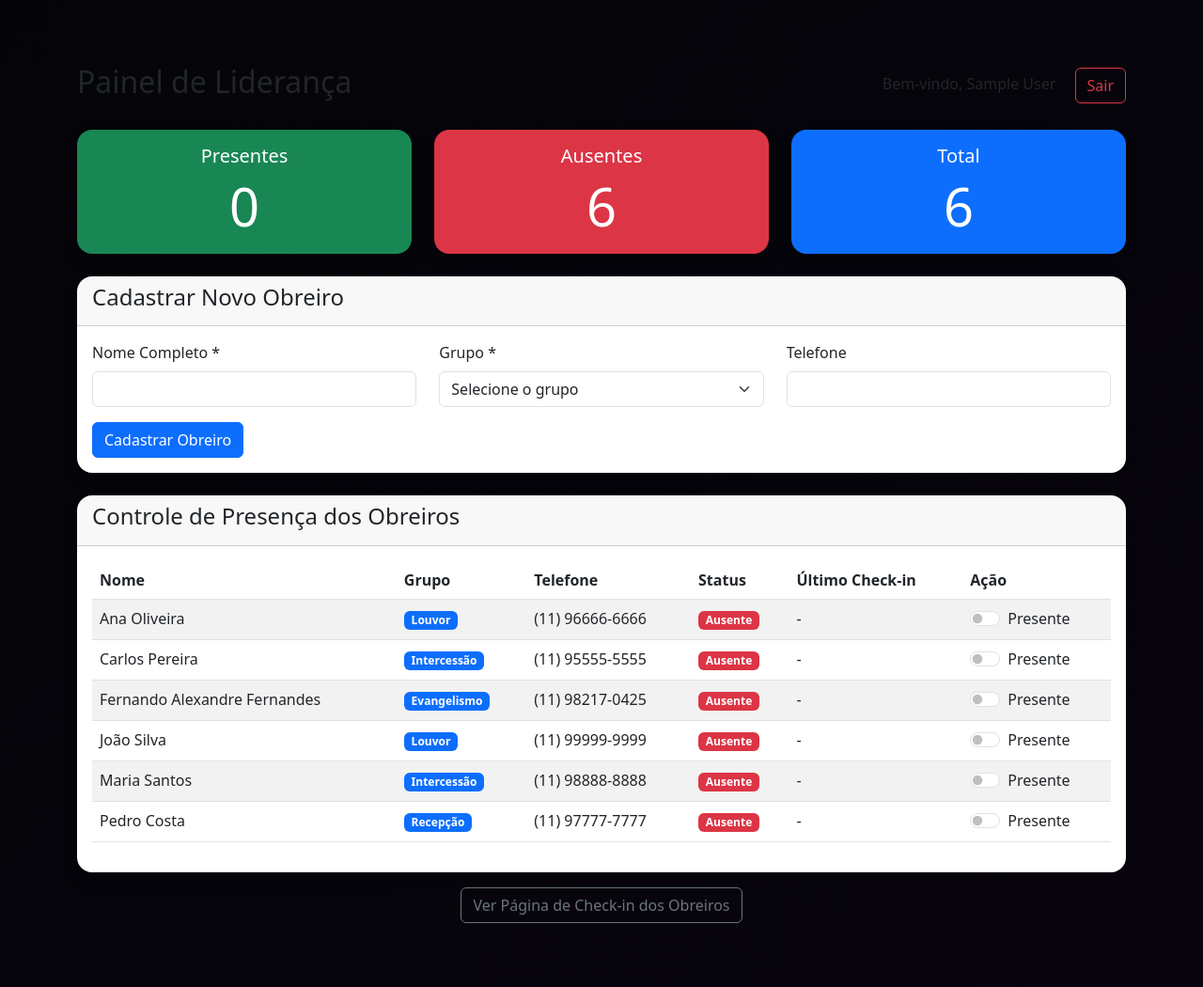
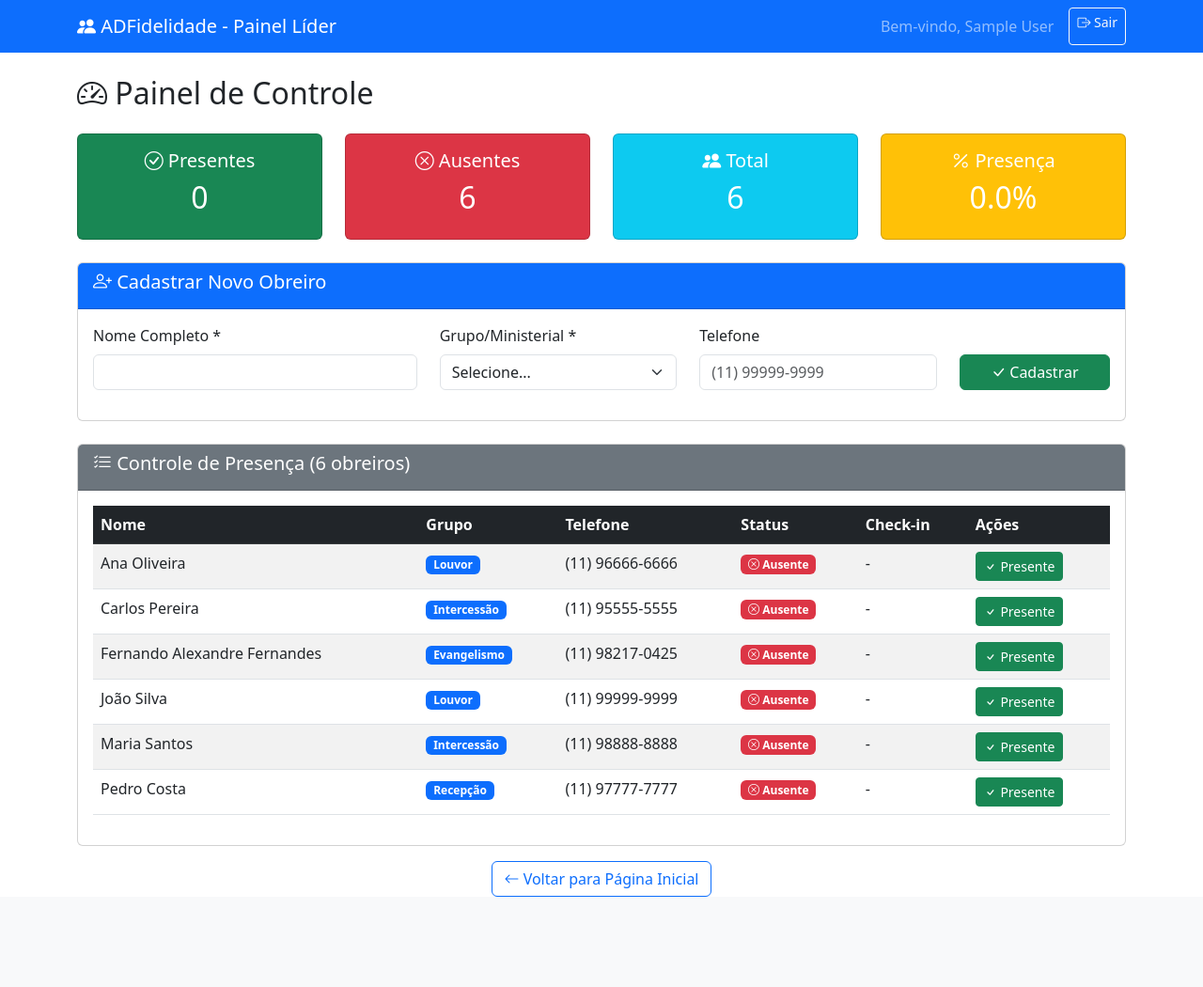
Before and after one commit to fe-22/sistema-checkin-adfidelidade, a Flask app: page /painel_lider in a window 1280 px wide. Shown: the whole page at 94% size. After the commit the page ends 954 px from the top, so only its background shows below. Run offline with Flask 3, Linux system fonts and the light colour scheme; the visitor is signed in with stand-in values (Sample User, id 1); some libraries are stand-ins or nearby versions.

Commit message:
Adiciona formulário de cadastro de obreiros no painel do líder

```diff
--- a/templates/painel_lider.html
+++ b/templates/painel_lider.html
@@ -1,61 +1,104 @@
-{% extends "base.html" %}
-
-{% block content %}
-<div class="d-flex justify-content-between align-items-center mb-4">
-    <h2>Painel de Liderança</h2>
-    <div>
-        <span class="me-3">Bem-vindo, {{ session.usuario_nome }}</span>
-        <a href="{{ url_for('logout') }}" class="btn btn-outline-danger">Sair</a>
+<!DOCTYPE html>
+<html lang="pt-BR">
+<head>
+    <meta charset="UTF-8">
+    <meta name="viewport" content="width=device-width, initial-scale=1.0">
+    <title>Painel Líder - ADFidelidade</title>
+    <link href="https://cdn.jsdelivr.net/npm/bootstrap@5.3.0/dist/css/bootstrap.min.css" rel="stylesheet">
+    <link href="https://cdn.jsdelivr.net/npm/bootstrap-icons@1.10.0/font/bootstrap-icons.css" rel="stylesheet">
+    <style>
+        .card-dashboard {
+            transition: transform 0.2s;
+        }
+        .card-dashboard:hover {
+            transform: translateY(-5px);
+        }
+    </style>
+</head>
+<body>
+    <nav class="navbar navbar-expand-lg navbar-dark bg-primary">
+        <div class="container">
+            <a class="navbar-brand" href="#">
+                <i class="bi bi-people-fill"></i> ADFidelidade - Painel Líder
+            </a>
+            <div class="navbar-nav ms-auto">
+                <span class="navbar-text me-3">Bem-vindo, {{ session.usuario_nome }}</span>
+                <a class="btn btn-outline-light btn-sm" href="{{ url_for('logout') }}">
+                    <i class="bi bi-box-arrow-right"></i> Sair
+                </a>
             </div>
         </div>
+    </nav>
 
-<!-- Estatísticas -->
+    <div class="container mt-4">
+        <h2 class="mb-4"><i class="bi bi-speedometer2"></i> Painel de Controle</h2>
+
+        {% with messages = get_flashed_messages(with_categories=true) %}
+            {% if messages %}
+                {% for category, message in messages %}
+                    <div class="alert alert-{{ 'danger' if category == 'error' else category }} alert-dismissible fade show">
+                        {{ message }}
+                        <button type="button" class="btn-close" data-bs-dismiss="alert"></button>
+                    </div>
+                {% endfor %}
+            {% endif %}
+        {% endwith %}
+
+        <!-- Cards de Estatísticas -->
         <div class="row mb-4">
-    <div class="col-md-4">
-        <div class="card text-white bg-success text-center">
-            <div class="card-body">
-                <h5 class="card-title">Presentes</h5>
-                <p class="card-text display-4">{{ total_presentes }}</p>
+            <div class="col-md-3">
+                <div class="card text-white bg-success card-dashboard">
+                    <div class="card-body text-center">
+                        <h5><i class="bi bi-check-circle"></i> Presentes</h5>
+                        <h2>{{ total_presentes }}</h2>
                     </div>
                 </div>
             </div>
-    <div class="col-md-4">
-        <div class="card text-white bg-danger text-center">
-            <div class="card-body">
-                <h5 class="card-title">Ausentes</h5>
-                <p class="card-text display-4">{{ total_ausentes }}</p>
+            <div class="col-md-3">
+                <div class="card text-white bg-danger card-dashboard">
+                    <div class="card-body text-center">
+                        <h5><i class="bi bi-x-circle"></i> Ausentes</h5>
+                        <h2>{{ total_ausentes }}</h2>
                     </div>
                 </div>
             </div>
-    <div class="col-md-4">
-        <div class="card text-white bg-primary text-center">
-            <div class="card-body">
-                <h5 class="card-title">Total</h5>
-                <p class="card-text display-4">{{ total_membros }}</p>
+            <div class="col-md-3">
+                <div class="card text-white bg-info card-dashboard">
+                    <div class="card-body text-center">
+                        <h5><i class="bi bi-people-fill"></i> Total</h5>
+                        <h2>{{ total_membros }}</h2>
+                    </div>
+                </div>
+            </div>
+            <div class="col-md-3">
+                <div class="card text-white bg-warning card-dashboard">
+                    <div class="card-body text-center">
+                        <h5><i class="bi bi-percent"></i> Presença</h5>
+                        <h2>{{ ((total_presentes / total_membros * 100) if total_membros > 0 else 0) | round(1) }}%</h2>
                     </div>
                 </div>
             </div>
         </div>
 
-<!-- Formulário para cadastrar novo obreiro -->
+        <!-- Formulário de Cadastro de Obreiro -->
         <div class="card mb-4">
-    <div class="card-header">
-        <h4>Cadastrar Novo Obreiro</h4>
+            <div class="card-header bg-primary text-white">
+                <h5><i class="bi bi-person-plus"></i> Cadastrar Novo Obreiro</h5>
             </div>
             <div class="card-body">
                 <form method="POST" action="{{ url_for('cadastrar_obreiro') }}">
                     <div class="row">
                         <div class="col-md-4">
                             <div class="mb-3">
-                        <label for="nome" class="form-label">Nome Completo *</label>
-                        <input type="text" class="form-control" id="nome" name="nome" required>
+                                <label class="form-label">Nome Completo *</label>
+                                <input type="text" class="form-control" name="nome" required>
                             </div>
                         </div>
-                <div class="col-md-4">
+                        <div class="col-md-3">
                             <div class="mb-3">
-                        <label for="grupo" class="form-label">Grupo *</label>
-                        <select class="form-select" id="grupo" name="grupo" required>
-                            <option value="" selected disabled>Selecione o grupo</option>
+                                <label class="form-label">Grupo/Ministerial *</label>
+                                <select class="form-select" name="grupo" required>
+                                    <option value="">Selecione...</option>
                                     <option value="Louvor">Louvor</option>
                                     <option value="Intercessão">Intercessão</option>
                                     <option value="Recepção">Recepção</option>
@@ -68,65 +111,77 @@
                                 </select>
                             </div>
                         </div>
-                <div class="col-md-4">
+                        <div class="col-md-3">
                             <div class="mb-3">
-                        <label for="telefone" class="form-label">Telefone</label>
-                        <input type="tel" class="form-control" id="telefone" name="telefone">
+                                <label class="form-label">Telefone</label>
+                                <input type="tel" class="form-control" name="telefone" placeholder="(11) 99999-9999">
+                            </div>
+                        </div>
+                        <div class="col-md-2">
+                            <div class="mb-3">
+                                <label class="form-label"> </label>
+                                <button type="submit" class="btn btn-success w-100">
+                                    <i class="bi bi-check-lg"></i> Cadastrar
+                                </button>
                             </div>
                         </div>
                     </div>
-            <button type="submit" class="btn btn-primary">Cadastrar Obreiro</button>
                 </form>
             </div>
         </div>
 
         <!-- Lista de Obreiros -->
         <div class="card">
-    <div class="card-header">
-        <h4>Controle de Presença dos Obreiros</h4>
+            <div class="card-header bg-secondary text-white">
+                <h5><i class="bi bi-list-check"></i> Controle de Presença ({{ membros|length }} obreiros)</h5>
             </div>
             <div class="card-body">
                 <div class="table-responsive">
                     <table class="table table-striped table-hover">
-                <thead>
+                        <thead class="table-dark">
                             <tr>
                                 <th>Nome</th>
                                 <th>Grupo</th>
                                 <th>Telefone</th>
                                 <th>Status</th>
-                        <th>Último Check-in</th>
-                        <th>Ação</th>
+                                <th>Check-in</th>
+                                <th>Ações</th>
                             </tr>
                         </thead>
                         <tbody>
                             {% for membro in membros %}
                             <tr>
                                 <td>{{ membro.nome }}</td>
-                        <td><span class="badge bg-primary">{{ membro.grupo }}</span></td>
+                                <td>
+                                    <span class="badge bg-primary">{{ membro.grupo }}</span>
+                                </td>
                                 <td>{{ membro.telefone or 'N/A' }}</td>
                                 <td>
                                     {% if membro.presente %}
-                                <span class="badge bg-success">Presente</span>
+                                        <span class="badge bg-success"><i class="bi bi-check-circle"></i> Presente</span>
                                     {% else %}
-                                <span class="badge bg-danger">Ausente</span>
+                                        <span class="badge bg-danger"><i class="bi bi-x-circle"></i> Ausente</span>
                                     {% endif %}
                                 </td>
                                <td>
     {% if membro.data_checkin %}
-                                {{ membro.data_checkin[:16]|replace('T', ' ') }}
+        {% if membro.data_checkin is string %}
+            {{ membro.data_checkin }}
+        {% else %}
+            {{ membro.data_checkin.strftime('%H:%M') }}
+        {% endif %}
     {% else %}
         -
     {% endif %}
 </td>
                                 <td>
-                            <form method="POST" action="{{ url_for('checkin_lider') }}">
+                                    <form method="POST" action="{{ url_for('checkin_lider') }}" class="d-inline">
                                         <input type="hidden" name="membro_id" value="{{ membro.id }}">
-                                <div class="form-check form-switch">
-                                    <input class="form-check-input" type="checkbox" name="presente"
-                                           {% if membro.presente %}checked{% endif %}
-                                           onchange="this.form.submit()">
-                                    <label class="form-check-label">Presente</label>
-                                </div>
+                                        <input type="hidden" name="presente" value="{{ 'off' if membro.presente else 'on' }}">
+                                        <button type="submit" class="btn btn-sm btn-{{ 'warning' if membro.presente else 'success' }}">
+                                            <i class="bi bi-{{ 'x' if membro.presente else 'check' }}"></i>
+                                            {{ 'Ausente' if membro.presente else 'Presente' }}
+                                        </button>
                                     </form>
                                 </td>
                             </tr>
@@ -138,8 +193,12 @@
         </div>
 
         <div class="mt-3 text-center">
-    <a href="{{ url_for('index') }}" class="btn btn-outline-secondary">
-        Ver Página de Check-in dos Obreiros
+            <a href="{{ url_for('index') }}" class="btn btn-outline-primary">
+                <i class="bi bi-arrow-left"></i> Voltar para Página Inicial
             </a>
         </div>
-{% endblock %}
+    </div>
+
+    <script src="https://cdn.jsdelivr.net/npm/bootstrap@5.3.0/dist/js/bootstrap.bundle.min.js"></script>
+</body>
+</html>
```
Lines whose indentation alone changed are shown as unchanged.
